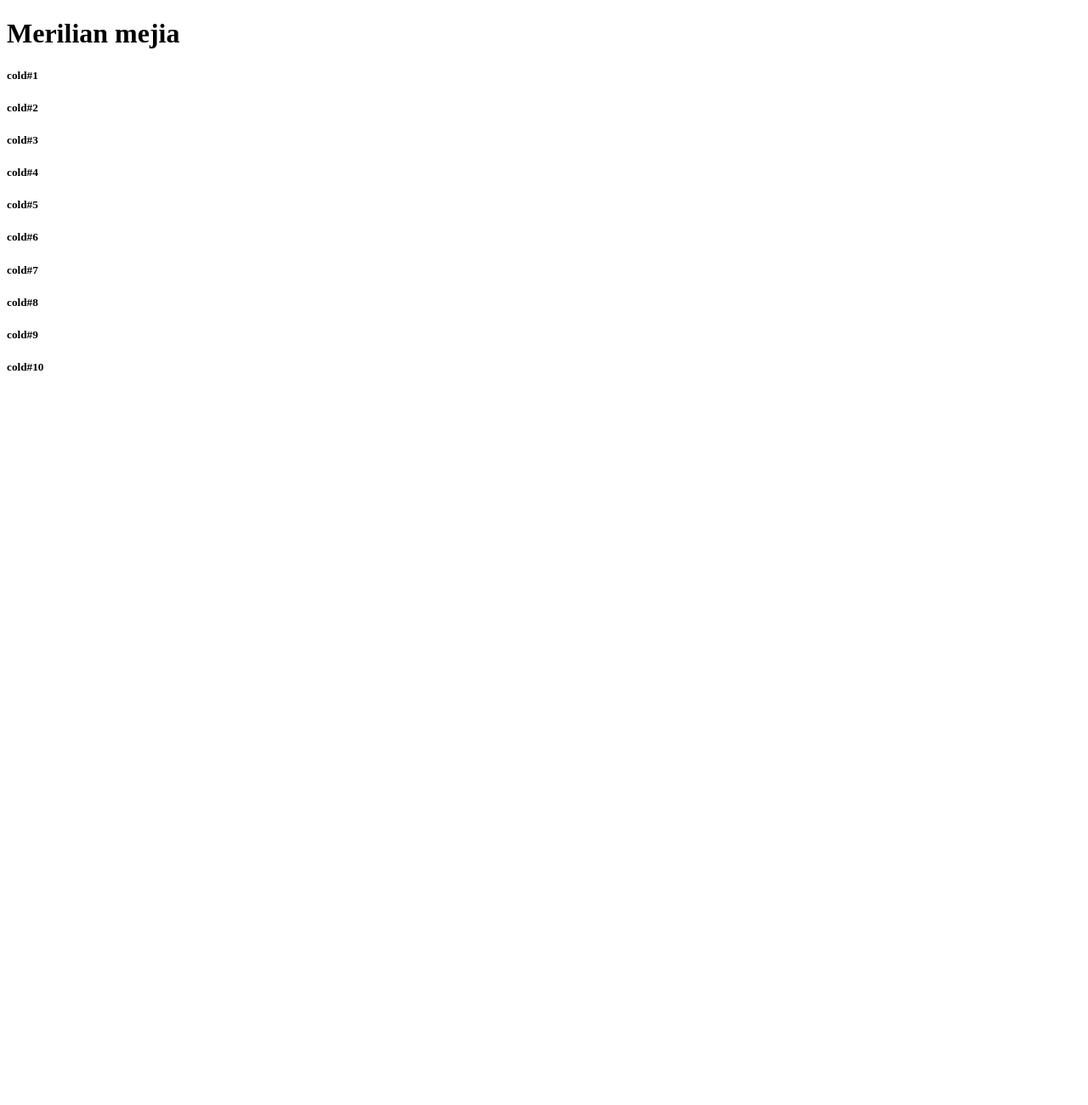
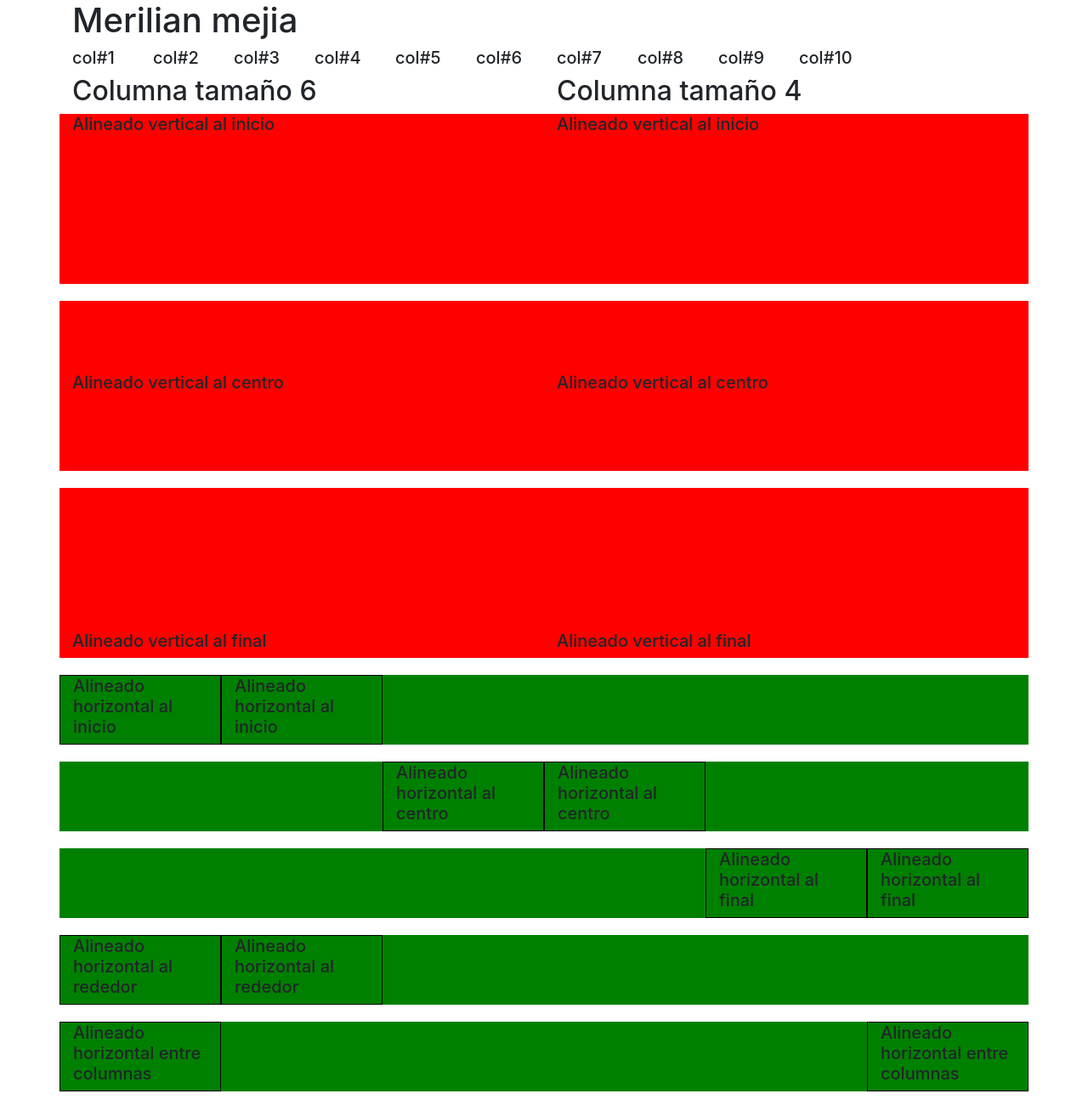
Before and after one commit to MerryM98/bootstrap, a plain HTML site: page index.html in a window 1280 px wide. Shown: the whole page at 85% size. Before the commit the page ends 800 px from the top, so only its background shows below. Drawn offline with nearby package versions, Linux system fonts and the light colour scheme.

Commit message:
alquilando

```diff
--- a/estilos.css
+++ b/estilos.css
@@ -1,16 +1,20 @@
 .col-1,
-.col-2{
+.col-2,
+.col-3{
     background-color: green;
-    border: black solid 1px;
+    border: black solid 1px ;
 }
-.col-4,
-.col-6{
-    background-color: blue;
-    border: black solid ;
-
+.col-6, .col-4{
+    background-color: rgb(19, 0, 128);
+    border: black solid 1px ;
 }
-.filaroja{
+.filaRoja{
     background-color: red;
     height: 200px;
+    margin-bottom: 20px;
+}
 
+.filaVerde{
+    background-color: green;
+    margin-bottom: 20px;
 }
--- a/index.html
+++ b/index.html
@@ -3,9 +3,9 @@
 <head>
     <meta charset="UTF-8">
     <meta name="viewport" content="width=device-width, initial-scale=1.0">
-    <title>Document</title>
+    <title>bootstrap</title>
     <link rel="stylesheet" href="estilos.css">
-    <link rel="stylesheet" href="">
+    <link rel="stylesheet" href="https://stackpath.bootstrapcdn.com/bootstrap/4.4.1/css/bootstrap.min.css" integrity="sha384-Vkoo8x4CGsO3+Hhxv8T/Q5PaXtkKtu6ug5TOeNV6gBiFeWPGFN9MuhOf23Q9Ifjh" crossorigin="anonymous">
 </head>
 <body>
     <header>
@@ -27,40 +27,127 @@
     <section>
         <div class="container">
             <div class="row">
-                <div class="col-12 col-md-1" >
-                    <h5>cold#1</h5>
+                <div class="col-12 col-md-1 " >
+                    <h5>col#1</h5>
                 </div>
                 <div class="col-12 col-md-1">
-                    <h5>cold#2</h5>
+                    <h5>col#2</h5>
                 </div>
                 <div class="col-12 col-md-1">
-                    <h5>cold#3</h5>
+                    <h5>col#3</h5>
                 </div>
                 <div class="col-12 col-md-1">
-                    <h5>cold#4</h5>
+                    <h5>col#4</h5>
                 </div>
                 <div class="col-12 col-md-1">
-                    <h5>cold#5</h5>
+                    <h5>col#5</h5>
                 </div>
                 <div class="col-12 col-md-1">
-                    <h5>cold#6</h5>
+                    <h5>col#6</h5>
                 </div>
                 <div class="col-12 col-md-1">
-                    <h5>cold#7</h5>
+                    <h5>col#7</h5>
                 </div>
                 <div class="col-12 col-md-1">
-                    <h5>cold#8</h5>
+                    <h5>col#8</h5>
                 </div>
                 <div class="col-12 col-md-1">
-                    <h5>cold#9</h5>
+                    <h5>col#9</h5>
                 </div>
                 <div class="col-12 col-md-1">
-                    <h5>cold#10</h5>
+                    <h5>col#10</h5>
+                </div>
+
+            </div>
+            <div class ="row">
+                <div class="col-12 col-md-6">
+                    <h2>Columna tamaño 6</h2>
+
+                </div>
+                <div class="col-12 col-md-4">
+                        <h2>Columna tamaño 4</h2>
+
                 </div>
 
             </div>
 
+            <div class="row align-items-start filaRoja">
+                <div class="col">
+                    <h5>Alineado vertical al inicio</h5>
+                </div>
+                <div class="col ">
+                    <h5>Alineado vertical al inicio</h5>
+                </div>
+            </div>
+            <div class="row align-items-center filaRoja">
+                <div class="col">
+                    <h5>Alineado vertical al centro</h5>
+                </div>
+                <div class="col ">
+                    <h5>Alineado vertical al centro</h5>
+                </div>
+            </div>
+            <div class="row align-items-end filaRoja">
+                <div class="col">
+                    <h5>Alineado vertical al final</h5>
+                </div>
+                <div class="col ">
+                    <h5>Alineado vertical al final</h5>
+                </div>
+            </div>
+
+            <div class="row filaVerde justify-content-start">
+                <div class="col-2">
+                    <h5>Alineado horizontal al inicio</h5>
+                </div>
+                <div class="col-2">
+                    <h5>Alineado horizontal al inicio</h5>
+                </div>
+            </div>
+
+            <div class="row filaVerde justify-content-center">
+                <div class="col-2">
+                    <h5>Alineado horizontal al centro</h5>
+                </div>
+                <div class="col-2">
+                    <h5>Alineado horizontal al centro</h5>
+                </div>
+            </div>
+
+            <div class="row filaVerde justify-content-end">
+                <div class="col-2">
+                    <h5>Alineado horizontal al final</h5>
+                </div>
+                <div class="col-2">
+                    <h5>Alineado horizontal al final</h5>
+                </div>
+            </div>
+
+            <div class="row filaVerde justify-content-aroud">
+                <div class="col-2">
+                    <h5>Alineado horizontal al rededor</h5>
+                </div>
+                <div class="col-2">
+                    <h5>Alineado horizontal al rededor</h5>
+                </div>
+            </div>
+
+            <div class="row filaVerde justify-content-between">
+                <div class="col-2">
+                    <h5>Alineado horizontal entre columnas </h5>
+                </div>
+                <div class="col-2">
+                    <h5>Alineado horizontal entre columnas</h5>
+                </div>
+            </div>
+
+
+
         </div>
+
+
+
+
     </section>
 
 
```
Also changed, not shown: alquilamos.html (deleted).
